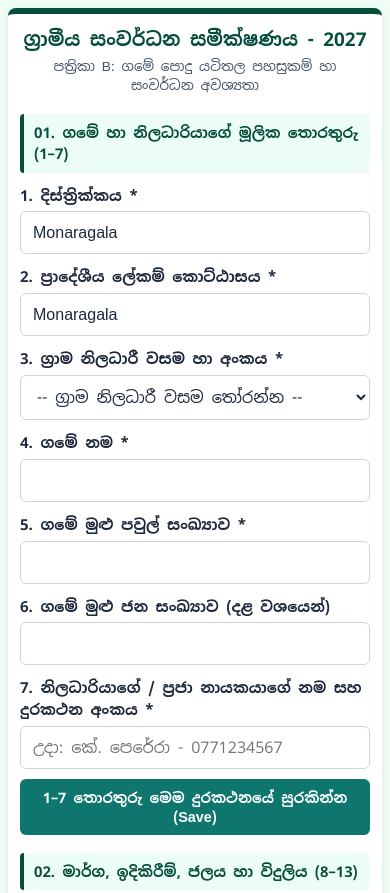
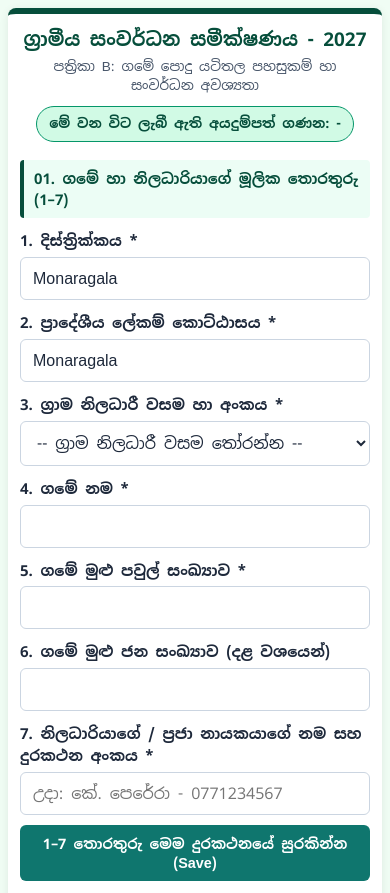
Before and after one commit to infomonaragalaps-lgtm/Form-B-----2027, a plain HTML site: page index.html in a window 390 px wide. Shown: the top 893 px of the page. Drawn offline with Linux system fonts and the light colour scheme; no server answers.

Commit message:
Update index.html

```diff
--- a/index.html
+++ b/index.html
@@ -36,7 +36,21 @@
     text-align: center;
     color: #475569;
     font-size: 0.9rem;
-    margin-bottom: 16px;
+    margin-bottom: 12px;
+  }
+  .counter-badge {
+    background: #d1fae5;
+    color: #064e3b;
+    border: 1px solid #059669;
+    padding: 8px 14px;
+    border-radius: 20px;
+    font-size: 0.9rem;
+    font-weight: bold;
+    text-align: center;
+    margin: 0 auto 16px auto;
+    display: block;
+    width: fit-content;
+    max-width: 100%;
   }
   .sec-title {
     background: #ecfdf5;
@@ -153,7 +167,8 @@
       border-radius: 8px;
     }
     h1 { font-size: 1.18rem; }
-    .sub { font-size: 0.85rem; margin-bottom: 14px; }
+    .sub { font-size: 0.85rem; margin-bottom: 10px; }
+    .counter-badge { font-size: 0.85rem; padding: 7px 12px; margin-bottom: 14px; }
     .sec-title { font-size: 0.92rem; padding: 8px 10px; }
     .cb-group {
       grid-template-columns: 1fr;
@@ -174,6 +189,10 @@
 <div class="container">
   <h1>ග්‍රාමීය සංවර්ධන සමීක්ෂණය - 2027</h1>
   <div class="sub">පත්‍රිකා B: ගමේ පොදු යටිතල පහසුකම් හා සංවර්ධන අවශ්‍යතා</div>
+
+  <div id="recordCounter" class="counter-badge">
+    මේ වන විට ලැබී ඇති අයදුම්පත් ගණන: <span id="totalCount">ගණනය කරමින්...</span>
+  </div>
 
   <div class="sec-title">01. ගමේ හා නිලධාරියාගේ මූලික තොරතුරු (1–7)</div>
 
@@ -350,7 +369,25 @@
       if (!document.getElementById('dsDivision').value) document.getElementById('dsDivision').value = 'Monaragala';
       showSavedBanner(p);
     }
+
+    loadRecordCount();
   };
+
+  function loadRecordCount() {
+    fetch(WEB_APP_EXEC_URL)
+      .then(response => response.json())
+      .then(data => {
+        if (data.status === 'success') {
+          document.getElementById('totalCount').innerText = data.count;
+        } else {
+          document.getElementById('totalCount').innerText = '0';
+        }
+      })
+      .catch(err => {
+        console.error('Count error:', err);
+        document.getElementById('totalCount').innerText = '-';
+      });
+  }
 
   function saveProfileLocal() {
     const p = {};
@@ -432,6 +469,7 @@
       document.getElementById('q9Details').style.display = 'none';
       btn.disabled = false;
       btn.innerText = 'තොරතුරු Google Sheet වෙත යොමු කරන්න';
+      setTimeout(loadRecordCount, 1500);
     })
     .catch(function(err) {
       alert('දෝෂයක් සිදු විය: ' + err.message);
```
